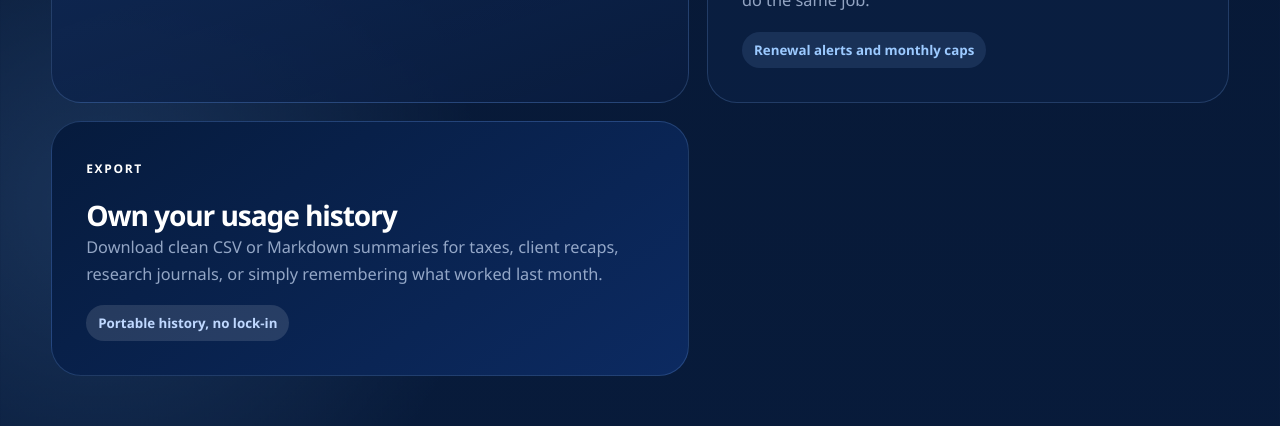
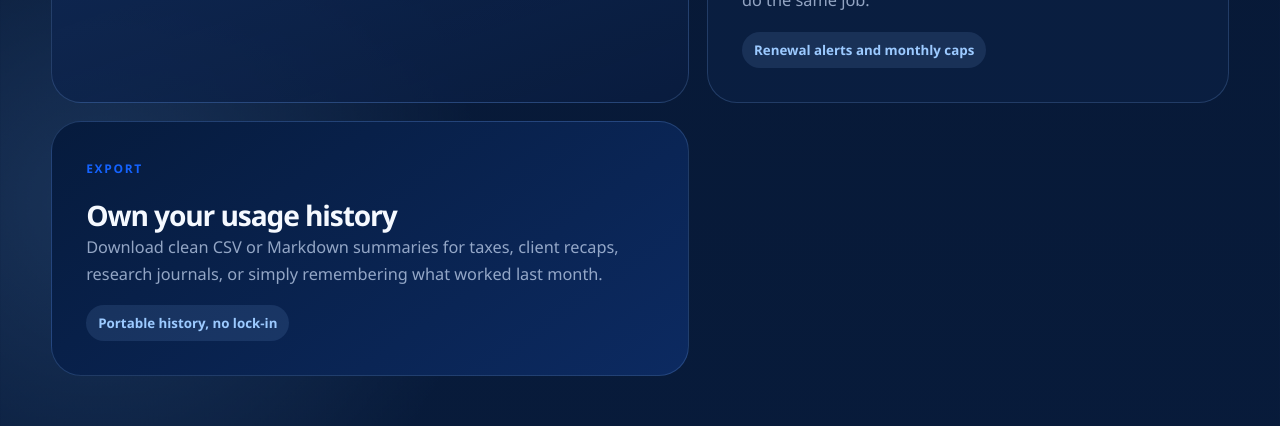
Before and after one commit to openusage-community/openusage-landing, a React (Vite) app: page / in a window 1280 px wide. Shown: the part 1820-2246 px from the top of the page. Built offline with nearby package versions, Linux system fonts and the light colour scheme.

Commit message:
Fix export feature light theme

```diff
--- a/styles.css
+++ b/styles.css
@@ -139,13 +139,10 @@
         .features { display: grid; grid-template-columns: 1.1fr .9fr; gap: 18px; }
         .feature { min-height: 250px; border: 1px solid rgba(20,99,255,.14); border-radius: var(--radius-lg); padding: clamp(22px, 3vw, 34px); background: rgba(255,255,255,.7); }
         .feature:nth-child(1) { grid-row: span 2; background: linear-gradient(160deg, white, #E8F2FF); }
-        .feature:nth-child(4) { background: var(--ink-blue); color: white; }
-        .feature:nth-child(4) h3, .feature:nth-child(4) .kicker { color: white; }
         .kicker { color: var(--accent-blue); text-transform: uppercase; letter-spacing: .14em; font-size: .75rem; font-weight: 900; }
         .feature h3 { margin-top: 18px; font-size: clamp(1.5rem, 2.2vw, 2.2rem); letter-spacing: -.04em; }
         .feature p { color: inherit; opacity: .76; line-height: 1.65; font-size: 1.02rem; }
         .feature small { display: inline-flex; margin-top: 18px; padding: 9px 12px; border-radius: 999px; background: rgba(20,99,255,.1); color: var(--accent-blue); font-weight: 800; }
-        .feature:nth-child(4) small { background: rgba(255,255,255,.12); color: #BFD8FF; }
         .proof-band { border-radius: 34px; background: var(--ink-blue); color: white; padding: clamp(24px, 4vw, 44px); display: grid; grid-template-columns: .9fr 1.1fr; gap: 26px; align-items: center; box-shadow: 0 34px 80px rgba(3,16,39,.18); }
         .proof-band blockquote { margin: clamp(24px, 3vw, 34px) 0 clamp(8px, 1.2vw, 14px); font-family: 'Charter', Georgia, serif; font-size: clamp(1.32rem, 2.2vw, 2.35rem); line-height: 1.14; letter-spacing: -.035em; }
         .proof-band cite { display: block; margin-top: 20px; font-style: normal; color: #A9C9FF; font-weight: 800; }
```
